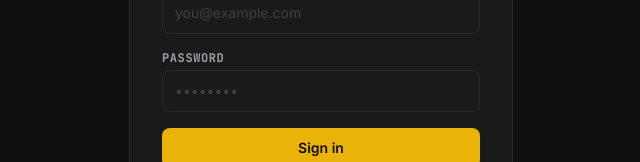
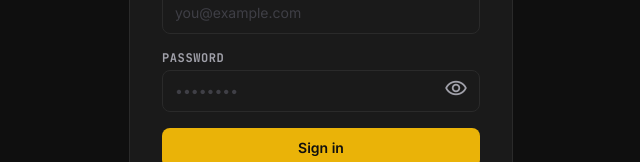
Before and after one commit to Nashiol/LeetLog, a Next.js app: page /login in a window 1280 px wide. Shown: the part 356-518 px from the top of the page, without its empty margins (319-959 px from the left). Built offline with nearby package versions, Linux system fonts and the light colour scheme; no server answers.

Commit message:
Added eye icons to show or hide passwords in the login and signup page.

```diff
--- a/app/(auth)/login/page.tsx
+++ b/app/(auth)/login/page.tsx
@@ -9,6 +9,7 @@ export default function LoginPage() {
   const router = useRouter();
   const [email, setEmail] = useState("");
   const [password, setPassword] = useState("");
+  const [showPassword, setShowPassword] = useState(false);
   const [error, setError] = useState("");
   const [loading, setLoading] = useState(false);
 
@@ -66,15 +67,28 @@ export default function LoginPage() {
         >
           Password
         </label>
+        <div className="relative mt-1">
           <input
             id="password"
-          type="password"
+            type={showPassword ? "text" : "password"}
             value={password}
             onChange={(e) => setPassword(e.target.value)}
-          className="field-dark mt-1 w-full px-3 py-2.5 text-sm"
+            className="field-dark w-full px-3 py-2.5 pr-10 text-sm"
             placeholder="••••••••"
             autoComplete="current-password"
           />
+          <button
+            type="button"
+            onClick={() => setShowPassword((p) => !p)}
+            className="absolute right-2 top-1/2 -translate-y-1/2 rounded p-1 text-on-surface-variant transition hover:text-on-surface"
+            tabIndex={-1}
+            aria-label={showPassword ? "Hide password" : "Show password"}
+          >
+            <span className="material-symbols-outlined text-lg">
+              {showPassword ? "visibility_off" : "visibility"}
+            </span>
+          </button>
+        </div>
       </div>
 
       {error && (
--- a/app/(auth)/signup/page.tsx
+++ b/app/(auth)/signup/page.tsx
@@ -10,6 +10,7 @@ export default function SignupPage() {
   const [name, setName] = useState("");
   const [email, setEmail] = useState("");
   const [password, setPassword] = useState("");
+  const [showPassword, setShowPassword] = useState(false);
   const [error, setError] = useState("");
   const [loading, setLoading] = useState(false);
   const [confirmed, setConfirmed] = useState(false);
@@ -128,15 +129,28 @@ export default function SignupPage() {
         >
           Password
         </label>
+        <div className="relative mt-1">
           <input
             id="password"
-          type="password"
+            type={showPassword ? "text" : "password"}
             value={password}
             onChange={(e) => setPassword(e.target.value)}
-          className="field-dark mt-1 w-full px-3 py-2.5 text-sm"
+            className="field-dark w-full px-3 py-2.5 pr-10 text-sm"
             placeholder="••••••••"
             autoComplete="new-password"
           />
+          <button
+            type="button"
+            onClick={() => setShowPassword((p) => !p)}
+            className="absolute right-2 top-1/2 -translate-y-1/2 rounded p-1 text-on-surface-variant transition hover:text-on-surface"
+            tabIndex={-1}
+            aria-label={showPassword ? "Hide password" : "Show password"}
+          >
+            <span className="material-symbols-outlined text-lg">
+              {showPassword ? "visibility_off" : "visibility"}
+            </span>
+          </button>
+        </div>
       </div>
 
       {error && <p className="text-sm text-[#F87171]">{error}</p>}
```
Lines whose indentation alone changed are shown as unchanged.
